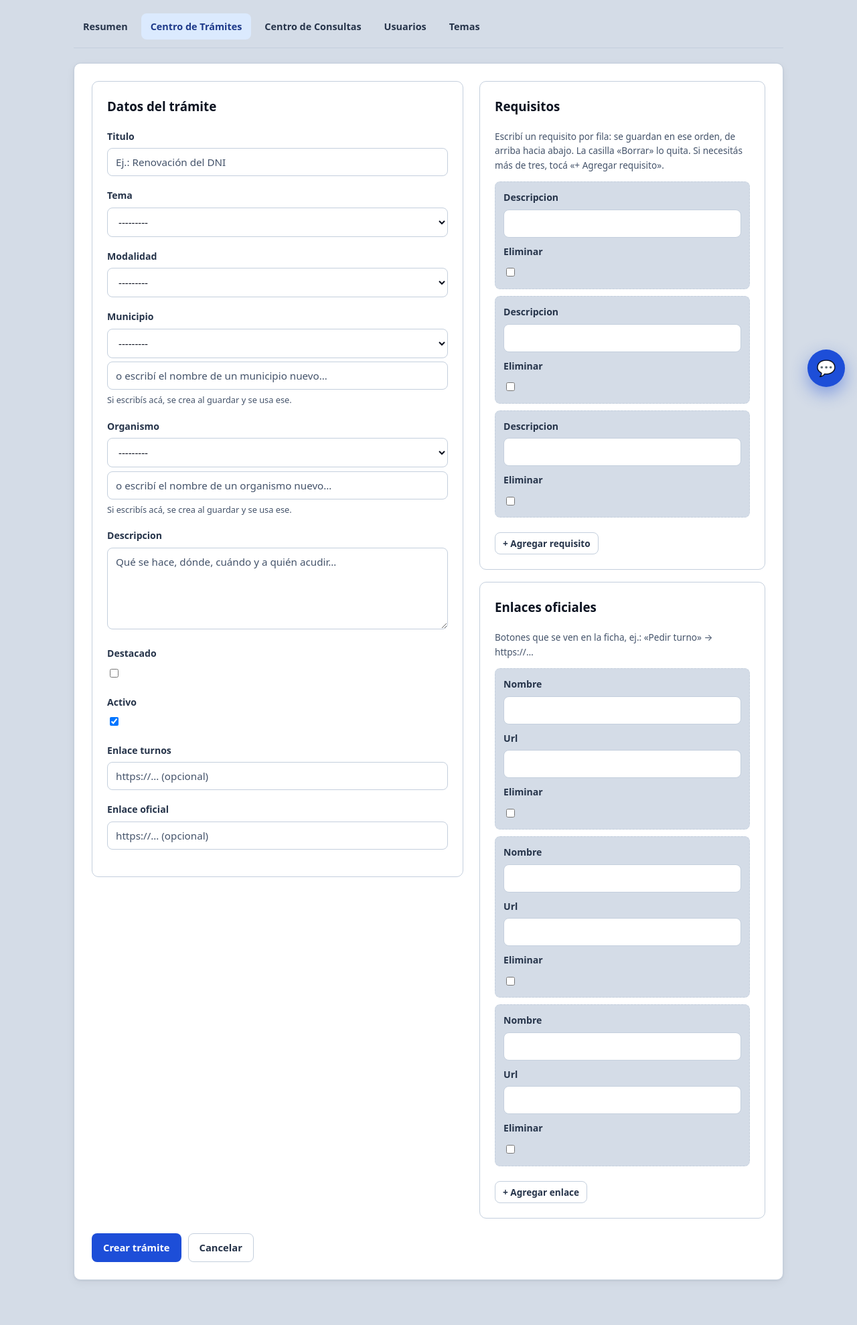
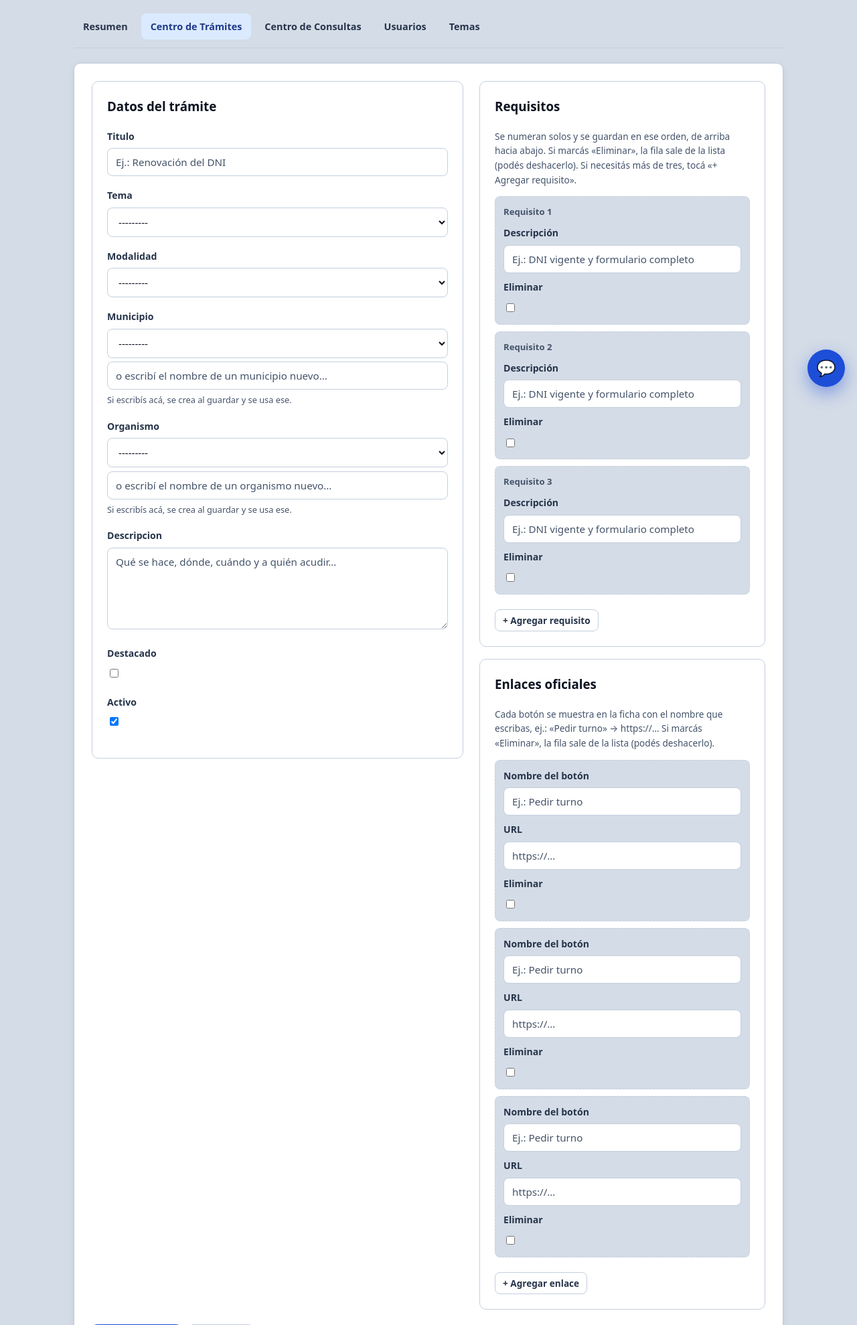
Before and after one commit to guilldev08/pp1_munitramites, a Django app: page /panel/tramites/nuevo/ in a window 1280 px wide. Shown: the part 204-2183 px from the top of the page at 67% size. Run offline with Django 5.2, Linux system fonts and the light colour scheme; a user stored in the database is signed in; data comes from the database, SQL or seed files in the repository; tables that the repository leaves empty hold one stand-in row (values such as "Sample post").

Commit message:
panel: requisitos numerados y enlaces con nombre y URL (eliminar saca la fila y se puede deshacer)

```diff
--- a/munitramites/forms.py
+++ b/munitramites/forms.py
@@ -210,9 +210,11 @@ class TemaForm(forms.ModelForm):
 class TramitePanelForm(forms.ModelForm):
     """Alta y edición de trámites desde el Centro de Trámites.
 
-    Los requisitos y los enlaces oficiales no viajan en este form: se
-    cargan con los formsets de acá abajo (`RequisitoFormSet` y
-    `EnlaceFormSet`), que se validan y se guardan juntos con el trámite.
+    Los requisitos y los enlaces no viajan en este form: se cargan con
+    los formsets de acá abajo (`RequisitoFormSet` y `EnlaceFormSet`), que
+    se validan y se guardan juntos con el trámite. No hay campos fijos
+    para «turnos» ni «sitio oficial»: cada botón se carga con el nombre
+    que se le quiera dar y su URL.
     """
 
     class Meta:
@@ -220,7 +222,6 @@ class TramitePanelForm(forms.ModelForm):
         fields = [
             'titulo', 'tema', 'modalidad', 'municipio', 'organismo',
             'descripcion', 'destacado', 'activo',
-            'enlace_turnos', 'enlace_oficial',
         ]
         widgets = {
             'titulo': forms.TextInput(attrs={
@@ -230,22 +231,50 @@ class TramitePanelForm(forms.ModelForm):
                 'rows': 5,
                 'placeholder': 'Qué se hace, dónde, cuándo y a quién acudir…',
             }),
-            'enlace_turnos': forms.URLInput(attrs={
-                'placeholder': 'https://… (opcional)',
-            }),
-            'enlace_oficial': forms.URLInput(attrs={
-                'placeholder': 'https://… (opcional)',
+        }
+
+
+# Inlines del Centro de Trámites: el usuario NO escribe el «orden». Lo
+# numera el panel solo, por la posición de la fila visible (ver
+# views/panel.py), así no hay ningún campo obligatorio escondido que
+# trabe el guardado. `extra=3` deja tres filas vacías listas; para seguir
+# cargando hay un botón «+ Agregar» que clona una fila nueva, y la fila
+# marcada «Eliminar» sale de la lista (app.js, prepararInlines()).
+class RequisitoInlineForm(forms.ModelForm):
+    """Fila de requisito: la descripción se numera sola por su posición."""
+
+    class Meta:
+        model = Requisito
+        fields = ['descripcion']
+        labels = {'descripcion': 'Descripción'}
+        widgets = {
+            'descripcion': forms.TextInput(attrs={
+                'placeholder': 'Ej.: DNI vigente y formulario completo',
             }),
         }
 
 
-# Inlines del Centro de Trámites: el usuario NO escribe el «orden». Lo
-# numera el panel solo, por la posición de la fila (ver views/panel.py),
-# así no hay ningún campo obligatorio escondido que trabe el guardado.
-# `extra=3` deja tres filas vacías listas; para seguir cargando hay un
-# botón «+ Agregar» que clona una fila nueva (app.js, prepararInlines()).
+class EnlaceInlineForm(forms.ModelForm):
+    """Fila de enlace: el nombre que se ve en el botón y la URL."""
+
+    class Meta:
+        model = Enlace
+        fields = ['nombre', 'url']
+        labels = {
+            'nombre': 'Nombre del botón',
+            'url': 'URL',
+        }
+        widgets = {
+            'nombre': forms.TextInput(attrs={
+                'placeholder': 'Ej.: Pedir turno',
+            }),
+            'url': forms.URLInput(attrs={'placeholder': 'https://…'}),
+        }
+
+
 RequisitoFormSet = inlineformset_factory(
     Tramite, Requisito,
+    form=RequisitoInlineForm,
     fields=['descripcion'],
     extra=3,
     can_delete=True,
@@ -253,6 +282,7 @@ RequisitoFormSet = inlineformset_factory(
 
 EnlaceFormSet = inlineformset_factory(
     Tramite, Enlace,
+    form=EnlaceInlineForm,
     fields=['nombre', 'url'],
     extra=3,
     can_delete=True,
--- a/munitramites/models.py
+++ b/munitramites/models.py
@@ -155,7 +155,12 @@ class Enlace(models.Model):
         max_length=100,
         help_text='Texto del boton, ej.: «Pedir turno» o «Sitio del organismo».',
     )
-    url = models.URLField(help_text='URL completa, ej.: https://ejemplo.gob.ar/…')
+    # 300: igual que los campos viejos, las URL reales de los portales
+    # (con sus parámetros) pasan tranquilas de los 200 por defecto.
+    url = models.URLField(
+        max_length=300,
+        help_text='URL completa, ej.: https://ejemplo.gob.ar/…',
+    )
     orden = models.PositiveIntegerField(default=0)
 
     class Meta:
--- a/munitramites/templates/panel/tramite_form.html
+++ b/munitramites/templates/panel/tramite_form.html
@@ -58,7 +58,7 @@
     <div>
       <div class="panel">
         <h3 class="mt-0">Requisitos</h3>
-        <p class="texto-suave texto-chico">Escribí un requisito por fila: se guardan en ese orden, de arriba hacia abajo. La casilla «Borrar» lo quita. Si necesitás más de tres, tocá «+ Agregar requisito».</p>
+        <p class="texto-suave texto-chico">Se numeran solos y se guardan en ese orden, de arriba hacia abajo. Si marcás «Eliminar», la fila sale de la lista (podés deshacerlo). Si necesitás más de tres, tocá «+ Agregar requisito».</p>
 
         {{ requisitos.management_form }}
         {% if requisitos.non_form_errors %}
@@ -67,9 +67,10 @@
           </div>
         {% endif %}
 
-        <div class="inline-filas" data-filas="requisitos">
+        <div class="inline-filas" data-filas="requisitos" data-numerar>
           {% for rf in requisitos %}
             <div class="inline-fila{% if rf.DELETE.value %} inline-fila--borrar{% endif %}">
+              <p class="inline-fila__numero">Requisito <span data-numero>{{ forloop.counter }}</span></p>
               {% for campo in rf %}
                 {% if not campo.field.widget.is_hidden %}
                   <div class="campo">
@@ -85,10 +86,15 @@
           {% endfor %}
         </div>
 
+        <p class="texto-suave texto-chico" data-aviso-borrado="requisito" hidden>
+          <span data-texto></span> <a href="#" data-deshacer>Deshacer</a>
+        </p>
+
         {# Fila vacía que clona el botón de abajo (ver app.js) #}
         <template data-vacio="requisitos">
           {% with rf=requisitos.empty_form %}
             <div class="inline-fila">
+              <p class="inline-fila__numero">Requisito <span data-numero></span></p>
               {% for campo in rf %}
                 {% if not campo.field.widget.is_hidden %}
                   <div class="campo">
@@ -108,7 +114,7 @@
 
       <div class="panel">
         <h3 class="mt-0">Enlaces oficiales</h3>
-        <p class="texto-suave texto-chico">Botones que se ven en la ficha, ej.: «Pedir turno» → https://…</p>
+        <p class="texto-suave texto-chico">Cada botón se muestra en la ficha con el nombre que escribas, ej.: «Pedir turno» → https://… Si marcás «Eliminar», la fila sale de la lista (podés deshacerlo).</p>
 
         {{ enlaces.management_form }}
         {% if enlaces.non_form_errors %}
@@ -134,6 +140,10 @@
             </div>
           {% endfor %}
         </div>
+
+        <p class="texto-suave texto-chico" data-aviso-borrado="enlace" hidden>
+          <span data-texto></span> <a href="#" data-deshacer>Deshacer</a>
+        </p>
 
         {# Fila vacía que clona el botón de abajo (ver app.js) #}
         <template data-vacio="enlaces">
--- a/static/css/app.css
+++ b/static/css/app.css
@@ -931,6 +931,16 @@ html.revelar-activo .revelar.visible { opacity: 1; transform: none; }
   transform: translateY(2px);
 }
 .inline-fila--borrar { border-color: var(--rojo); opacity: .8; }
+/* La fila marcada «Eliminar» sale de la lista (app.js la puede devolver) */
+.inline-fila--oculta { display: none; }
+/* Número de la fila: los requisitos se numeran solos, por su posición */
+.inline-fila__numero {
+  flex: 1 1 100%;
+  margin: 0;
+  font-size: .82rem;
+  font-weight: 600;
+  color: var(--gris-500);
+}
 
 /* Etiquetas de rol y de estado (colores ya probados en tests/test_tema.py) */
 .etiqueta--activo { background: var(--verde-claro); color: var(--verde); }
--- a/static/js/app.js
+++ b/static/js/app.js
@@ -441,24 +441,110 @@
       Arranque
       -------------------------------------------------------------------- */
   /* --------------------------------------------------------------------
-     Filas extra de los formsets del panel (+ Agregar requisito/enlace):
+     Filas de los formsets del panel (+ Agregar requisito/enlace):
      clonan la plantilla <template data-vacio="..."> y suben TOTAL_FORMS.
+     Además numeran las filas visibles (data-numerar) y sacan de la lista
+     la fila marcada «Eliminar», con un «Deshacer» para volver atrás.
      -------------------------------------------------------------------- */
+  function filasDe(contenedor) {
+    return $$('.inline-fila', contenedor);
+  }
+
+  function casillaBorrar(fila) {
+    return fila.querySelector('input[type="checkbox"][name$="-DELETE"]');
+  }
+
+  function numerarFilas(contenedor) {
+    if (!contenedor.hasAttribute('data-numerar')) return;
+    var numero = 0;
+    filasDe(contenedor).forEach(function (fila) {
+      if (fila.classList.contains('inline-fila--oculta')) return;
+      numero += 1;
+      var salida = fila.querySelector('[data-numero]');
+      if (salida) salida.textContent = String(numero);
+    });
+  }
+
+  function avisoDeBorrado(contenedor) {
+    var panel = contenedor.parentNode;
+    return panel ? panel.querySelector('[data-aviso-borrado]') : null;
+  }
+
+  function refrescarAviso(contenedor) {
+    var aviso = avisoDeBorrado(contenedor);
+    if (!aviso) return;
+    var marcadas = filasDe(contenedor).filter(function (fila) {
+      var box = casillaBorrar(fila);
+      return box && box.checked;
+    }).length;
+    aviso.hidden = !marcadas;
+    if (!marcadas) return;
+    var singular = aviso.getAttribute('data-aviso-borrado') || 'fila';
+    var texto = aviso.querySelector('[data-texto]');
+    if (texto) {
+      texto.textContent = marcadas === 1
+        ? '1 ' + singular + ' marcado para eliminar.'
+        : marcadas + ' ' + singular + 's marcados para eliminar.';
+    }
+  }
+
+  function sacarFila(fila, contenedor) {
+    var box = casillaBorrar(fila);
+    fila.classList.toggle('inline-fila--oculta', !!(box && box.checked));
+    numerarFilas(contenedor);
+    refrescarAviso(contenedor);
+  }
+
+  function prepararFilas(contenedor) {
+    filasDe(contenedor).forEach(function (fila) {
+      var box = casillaBorrar(fila);
+      if (box && !box.hasAttribute('data-preparada')) {
+        box.setAttribute('data-preparada', '');
+        box.addEventListener('change', function () {
+          sacarFila(fila, contenedor);
+        });
+      }
+      sacarFila(fila, contenedor);
+    });
+
+    var aviso = avisoDeBorrado(contenedor);
+    var deshacer = aviso && aviso.querySelector('[data-deshacer]');
+    if (deshacer && !deshacer.hasAttribute('data-preparado')) {
+      deshacer.setAttribute('data-preparado', '');
+      deshacer.addEventListener('click', function (ev) {
+        ev.preventDefault();
+        filasDe(contenedor).forEach(function (fila) {
+          var box = casillaBorrar(fila);
+          if (box) box.checked = false;
+          fila.classList.remove('inline-fila--oculta');
+        });
+        numerarFilas(contenedor);
+        refrescarAviso(contenedor);
+      });
+    }
+  }
+
   function prepararInlines() {
-    $$('[data-agregar-fila]').forEach(function (boton) {
-      var clave = boton.getAttribute('data-agregar-fila');
-      var filas = $('[data-filas="' + clave + '"]');
+    $$('[data-filas]').forEach(function (contenedor) {
+      var clave = contenedor.getAttribute('data-filas');
+      var boton = $('[data-agregar-fila="' + clave + '"]');
       var plantilla = $('[data-vacio="' + clave + '"]');
       var management = $('[name="' + clave + '-TOTAL_FORMS"]');
-      if (!filas || !plantilla || !management) return;
+
+      prepararFilas(contenedor);
+      numerarFilas(contenedor);
+      refrescarAviso(contenedor);
+
+      if (!boton || !plantilla || !management) return;
       boton.addEventListener('click', function (ev) {
         ev.preventDefault();
         var n = parseInt(management.value, 10) || 0;
-        filas.insertAdjacentHTML(
+        contenedor.insertAdjacentHTML(
           'beforeend',
           plantilla.innerHTML.replace(/__prefix__/g, String(n))
         );
         management.value = n + 1;
+        prepararFilas(contenedor);
       });
     });
   }
```
Also changed, not shown: munitramites/management/commands/cargar_datos.py (+16 -4 lines), munitramites/services/scraper/servicio.py (+12 -3 lines), munitramites/tests/test_panel.py (+48 -4 lines), munitramites/tests/test_roles.py (+0 -1 lines), munitramites/tests/test_scraping.py (+16 -7 lines), README.md, munitramites/migrations/0009_alter_enlace_url.py (added), munitramites/migrations/0010_enlaces_desde_campos.py (added).
